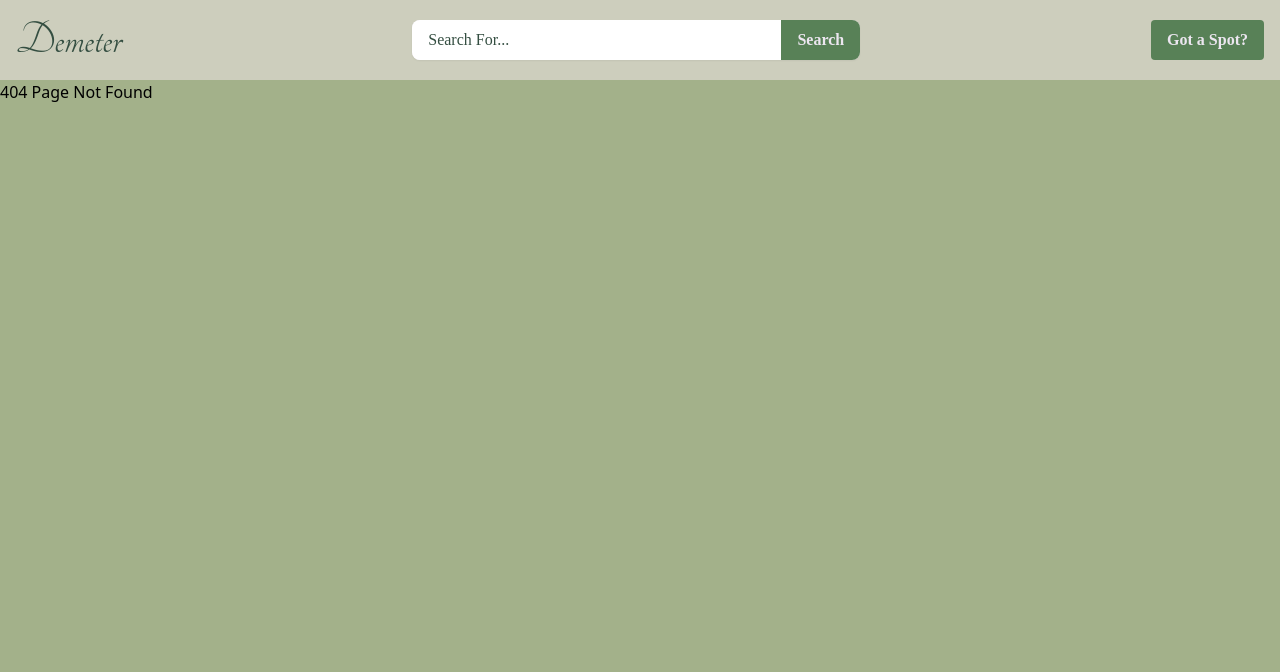
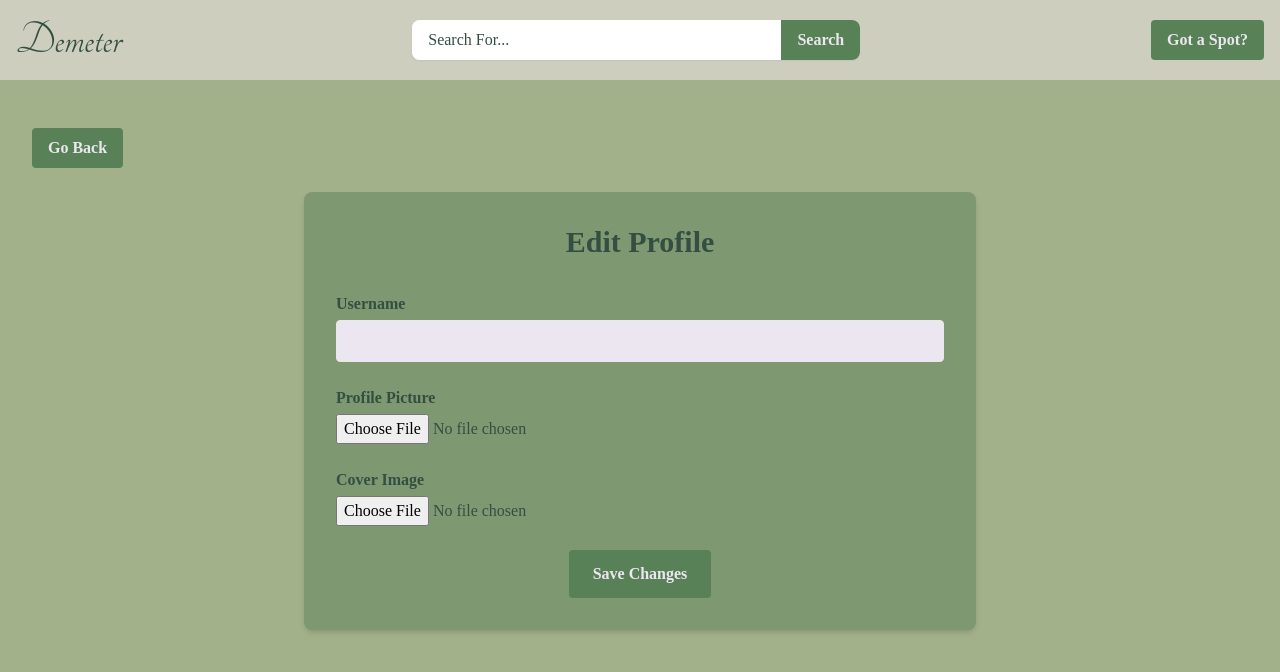
Before and after one commit to seanpotter045/demeter, a React (Create React App) app in the folder demeter-frontend/: page /editProfile in a window 1280 px wide. Before the commit this address had no page. Shown: the top 672 px of the page. Built offline with nearby package versions, Linux system fonts and the light colour scheme; a web font is replaced by a local one.

Commit message:
Profile Page overhaul

```diff
--- a/demeter-frontend/src/App.js
+++ b/demeter-frontend/src/App.js
@@ -11,6 +11,7 @@ import CreateReviewPage from './components/CreateReviewPage';
 import EditReviewPage from './components/EditReviewPage';
 import SearchResultsPage from './components/SearchResultsPage';
 import ProfilePage from './components/ProfilePage';
+import EditProfilePage from './components/EditProfilePage';
 import Navbar from './components/Navbar';
 
 const AppLayout = () => {
@@ -37,6 +38,7 @@ const AppLayout = () => {
           <Route path="/editReview/:id" element={<EditReviewPage />} />
           <Route path="/search" element={<SearchResultsPage/>}/>
           <Route path="/profile" element={<ProfilePage/>}/>
+          <Route path="/editProfile" element={<EditProfilePage/>}/>
           <Route path="*" element={<div>404 Page Not Found</div>} />
         </Routes>
       </div>
--- /dev/null
+++ b/demeter-frontend/src/components/EditProfilePage.js
@@ -0,0 +1,130 @@
+import React, { useState, useEffect } from 'react';
+import { useNavigate } from 'react-router-dom';
+import axios from 'axios';
+import backendURL from '../apiConfig';
+
+export default function EditProfilePage() {
+  const [user, setUser] = useState(null);
+  const [newUsername, setNewUsername] = useState('');
+  const [profilePicture, setProfilePicture] = useState(null);
+  const [coverImage, setCoverImage] = useState(null);
+  const [error, setError] = useState('');
+  const navigate = useNavigate();
+
+  useEffect(() => {
+    const storedUser = localStorage.getItem('user');
+    if (storedUser) {
+      const parsedUser = JSON.parse(storedUser);
+      setUser(parsedUser);
+      setNewUsername(parsedUser.username);
+    }
+  }, []);
+
+  const handleSubmit = async (e) => {
+    e.preventDefault();
+    if (!user) return;
+
+    try {
+      let profilePictureUrl = user.profilePicture || '';
+      let coverImageUrl = user.coverImage || '';
+
+      // Upload new profile picture if selected
+      if (profilePicture) {
+        const formData = new FormData();
+        formData.append('file', profilePicture);
+        const uploadRes = await axios.post(`${backendURL}/api/upload`, formData);
+        profilePictureUrl = uploadRes.data.url;
+      }
+
+      // Upload new cover image if selected
+      if (coverImage) {
+        const formData = new FormData();
+        formData.append('file', coverImage);
+        const uploadRes = await axios.post(`${backendURL}/api/upload`, formData);
+        coverImageUrl = uploadRes.data.url;
+      }
+
+      // Update user info
+      const response = await axios.put(`${backendURL}/api/users/${user._id}`, {
+        username: newUsername,
+        profilePicture: profilePictureUrl,
+        coverImage: coverImageUrl,
+      });
+
+      // Update local storage
+      const updatedUser = { ...user, username: newUsername, profilePicture: profilePictureUrl, coverImage: coverImageUrl };
+      localStorage.setItem('user', JSON.stringify(updatedUser));
+
+      navigate('/profile');
+    } catch (err) {
+      console.error('Error updating profile:', err);
+      setError('Failed to update profile.');
+    }
+  };
+
+  return (
+    <div className="min-h-screen px-6 py-12 bg-inherit text-brunswick font-inknut">
+      <button
+        onClick={() => navigate(-1)}
+        className="mb-6 ml-2 bg-fern hover:bg-hunter text-alabaster px-4 py-2 rounded font-semibold transition"
+      >
+        Go Back
+      </button>
+
+      <div className="max-w-2xl mx-auto bg-asparagus rounded-lg shadow-md p-8">
+        <h1 className="text-3xl font-bold mb-8 text-center">Edit Profile</h1>
+
+        <form onSubmit={handleSubmit} className="grid grid-cols-1 gap-6">
+          {/* Username */}
+          <div>
+            <label className="block mb-1 font-semibold" htmlFor="username">Username</label>
+            <input
+              id="username"
+              type="text"
+              value={newUsername}
+              onChange={(e) => setNewUsername(e.target.value)}
+              className="w-full px-4 py-2 bg-alabaster border border-alabaster rounded focus:outline-none focus:ring-2 focus:ring-fern"
+              required
+            />
+          </div>
+
+          {/* Profile Picture Upload */}
+          <div>
+            <label className="block mb-1 font-semibold" htmlFor="profilePicture">Profile Picture</label>
+            <input
+              id="profilePicture"
+              type="file"
+              accept="image/*"
+              onChange={(e) => setProfilePicture(e.target.files[0])}
+              className="w-full"
+            />
+          </div>
+
+          {/* Cover Image Upload */}
+          <div>
+            <label className="block mb-1 font-semibold" htmlFor="coverImage">Cover Image</label>
+            <input
+              id="coverImage"
+              type="file"
+              accept="image/*"
+              onChange={(e) => setCoverImage(e.target.files[0])}
+              className="w-full"
+            />
+          </div>
+
+          {/* Submit */}
+          <div className="text-center">
+            <button
+              type="submit"
+              className="bg-fern hover:bg-hunter text-alabaster px-6 py-3 rounded font-semibold transition"
+            >
+              Save Changes
+            </button>
+          </div>
+
+          {error && <p className="text-imperial text-center">{error}</p>}
+        </form>
+      </div>
+    </div>
+  );
+}
--- a/demeter-frontend/src/components/Navbar.js
+++ b/demeter-frontend/src/components/Navbar.js
@@ -65,13 +65,6 @@ const Navbar = () => {
 
         {user && (
           <>
-            <button
-              onClick={handleLogout}
-              className="bg-imperial hover:bg-red-600 text-white px-4 py-2 rounded font-semibold transition"
-            >
-              Log Out
-            </button>
-
             {/* Profile Button */}
             <Link to="/profile" className="ml-2">
               <img
--- a/demeter-frontend/src/components/ProfilePage.js
+++ b/demeter-frontend/src/components/ProfilePage.js
@@ -1,4 +1,5 @@
 import React, { useState, useEffect } from 'react';
+import { useNavigate } from 'react-router-dom';
 import axios from 'axios';
 import { Link } from 'react-router-dom';
 import backendURL from '../apiConfig';
@@ -16,12 +17,16 @@ export default function ProfilePage() {
     const storedUser = localStorage.getItem('user');
     if (storedUser) {
       const parsedUser = JSON.parse(storedUser);
-      setUser(parsedUser);
+
+      // ✅ Fetch the full user data from backend (to get dateOfCreation, profile picture, etc.)
+      axios.get(`${backendURL}/api/users/${parsedUser._id}`)
+        .then(res => {
+          setUser(res.data);
 
           // Fetch all locations
           axios.get(`${backendURL}/api/locations`)
-        .then(res => {
-          const userLocations = res.data.filter(location => location.username === parsedUser.username);
+            .then(locationRes => {
+              const userLocations = locationRes.data.filter(location => location.username === res.data.username);
               setLocations(userLocations);
 
               axios.get(`${backendURL}/api/reviews`)
@@ -48,15 +53,13 @@ export default function ProfilePage() {
 
           // Fetch user's reviews
           axios.get(`${backendURL}/api/reviews`)
-        .then(res => {
-          const userReviews = res.data.filter(review => review.username === parsedUser.username);
+            .then(revRes => {
+              const userReviews = revRes.data.filter(review => review.username === res.data.username);
               setReviews(userReviews);
             })
             .catch(err => console.error('Error fetching reviews:', err));
 
           // Fetch saved locations
-      axios.get(`${backendURL}/api/users/${parsedUser._id}`)
-        .then(res => {
           const savedIds = res.data.savedLocations || [];
           Promise.all(savedIds.map(id =>
             axios.get(`${backendURL}/api/locations/${id}`).then(r => r.data).catch(() => null)
@@ -82,9 +85,21 @@ export default function ProfilePage() {
               });
           });
         })
-        .catch(err => console.error('Error fetching user saved locations:', err));
+        .catch(err => {
+          console.error('Error fetching full user details:', err);
+
+          // fallback: if fetching full user fails, use the parsed user from localStorage
+          setUser(parsedUser);
+        });
     }
   }, []);
+
+  const navigate = useNavigate();
+
+  const handleLogout = () => {
+    localStorage.removeItem('user');
+    navigate('/login');
+  };
 
   const renderStars = (rating) => {
     const stars = [];
@@ -131,7 +146,75 @@ export default function ProfilePage() {
   );
 
   return (
-    <div className="min-h-screen pt-20 px-4 flex flex-col items-center bg-inherit font-inknut text-brunswick">
+    <div className="min-h-screen px-4 flex flex-col items-center bg-inherit font-inknut text-brunswick">
+      {/* Profile Header */}
+      <div className="relative w-full mb-12">
+        {/* Cover Image */}
+        {user?.coverImage ? (
+          <div className="w-full h-72 md:h-80 overflow-hidden shadow-md">
+            <img
+              src={user.coverImage}
+              alt="Cover"
+              className="w-full h-full object-cover"
+            />
+          </div>
+        ) : (
+          <div className="w-full h-48 md:h-64 bg-sage rounded-lg shadow-md flex items-center justify-center text-brunswick text-xl font-semibold">
+            No Cover Image
+          </div>
+        )}
+
+        {/* Fix spacing below profile image */}
+        <div className="h-12"></div>
+        {/* Profile Picture */}
+        <div className="absolute left-1/2 transform -translate-x-1/2 -bottom-16 flex flex-col items-center">
+          {user?.profilePicture ? (
+            <img
+              src={user.profilePicture}
+              alt="Profile"
+              className="w-28 h-28 rounded-full border-4 border-alabaster object-cover"
+            />
+          ) : (
+            <div className="w-24 h-24 rounded-full border-4 border-alabaster bg-sage flex items-center justify-center text-brunswick text-2xl font-bold">
+              {user?.username?.charAt(0)}
+            </div>
+          )}
+
+          {/* Username */}
+          <div className="mt-2 text-center text-brunswick font-bold">@{user?.username}</div>
+
+          {/* Join Date */}
+          {user?.dateOfCreation && (
+            <div className="text-sm text-hunter">
+              Joined {new Date(user.dateOfCreation).toLocaleString('default', { month: 'long', year: 'numeric' })}
+            </div>
+          )}
+        </div>
+
+      </div>
+
+      {/* Fix spacing below profile image */}
+      <div className="h-8"></div>
+
+      {/* Edit Profile Button */}
+      <div className="flex gap-4 mt-4 mb-12">
+        <Link
+          to="/editProfile"
+          className="bg-fern hover:bg-hunter text-alabaster px-6 py-2 rounded font-semibold transition"
+        >
+          Edit Profile
+        </Link>
+
+        {/* Logout Button */}
+        <button
+          onClick={handleLogout}
+          className="bg-imperial hover:bg-red-600 text-alabaster px-6 py-2 rounded font-semibold transition"
+        >
+          Log Out
+        </button>
+      </div>
+
+
       <h1 className="text-4xl font-bold mb-8">My Locations</h1>
 
       {error && <p className="text-imperial mb-6">{error}</p>}
```
Lines whose indentation alone changed are shown as unchanged.
